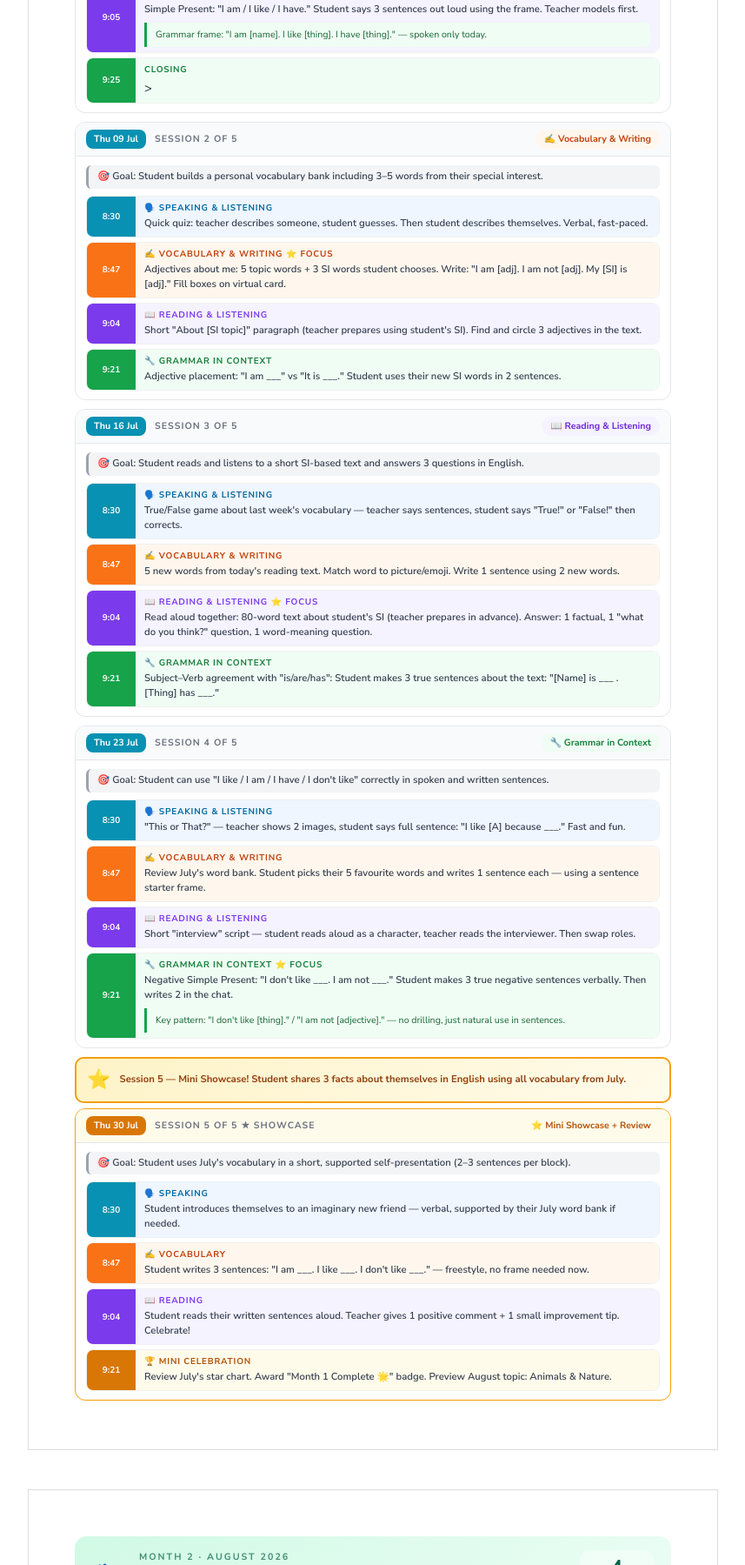
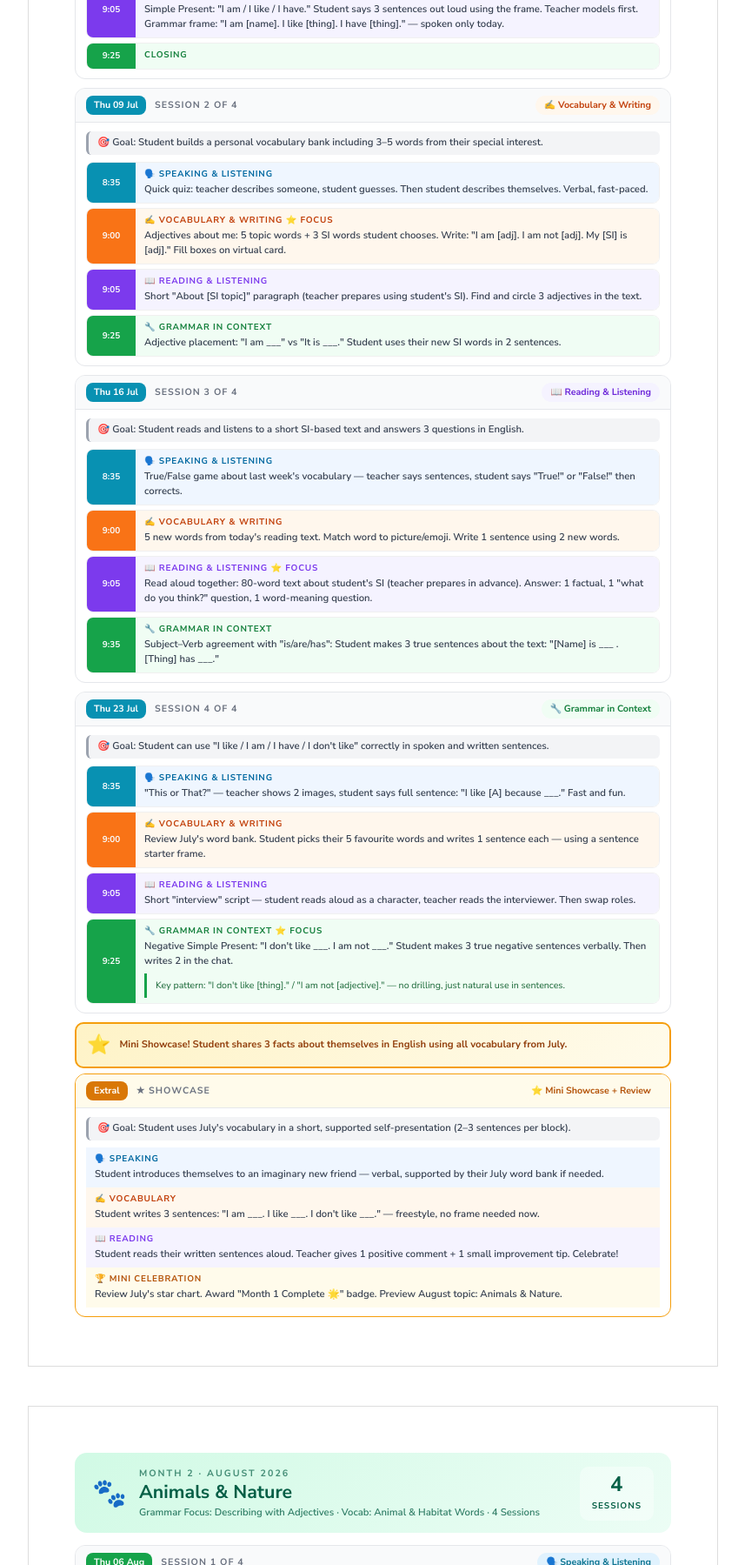
Before and after one commit to imaningot-wq/English, a plain HTML site: page index.html in a window 1280 px wide. Shown: the part 3946-5745 px from the top of the page at 87% size, without its empty margins (211-1068 px from the left). Drawn offline with nearby package versions, Linux system fonts and the light colour scheme.

Commit message:
Update index.html

```diff
--- a/index.html
+++ b/index.html
@@ -849,8 +849,8 @@
       <div class="time-blocks">
         <div class="time-block"><div class="tb-time" style="background:#0891B2;">8:35</div><div class="tb-content tb-speaking"><div class="tb-label label-speaking">Who are we?</div><div class="tb-activity">Introductuce ourselves. Tell 1 interesting thing about ourselves. "Interest Map" — A blank mind map. Student says the words; teacher types them in. Verbal warm-up, no pressure. 5 "words about me": name, age, hobby, favourite, dislike. Write 1 sentence: "My name is ___. I like ___</div></div></div>
         <div class="time-block"><div class="tb-time" style="background:#F97316;">9:00</div><div class="tb-content tb-vocab"><div class="tb-label label-vocab">Break</div><div class="tb-activity">Lets strech out and drink some water.</div></div></div>
-        <div class="time-block"><div class="tb-time" style="background:#7C3AED;">9:05</div><div class="tb-content tb-reading"><div class="tb-label label-reading">🔧 Grammar in Context</div><div class="tb-activity">Simple Present: "I am / I like / I have." Student says 3 sentences out loud using the frame. Teacher models first.</div><div class="grammar-inset">Grammar frame: "I am [name]. I like [thing]. I have [thing]." — spoken only today.</div></div></div>
-        <div class="time-block"><div class="tb-time" style="background:#16A34A;">9:25</div><div class="tb-content tb-grammar"><div class="tb-label label-grammar">Closing</div>></div></div>
+        <div class="time-block"><div class="tb-time" style="background:#7C3AED;">9:05</div><div class="tb-content tb-reading"><div class="tb-label label-reading">🔧 Grammar in Context</div><div class="tb-activity">Simple Present: "I am / I like / I have." Student says 3 sentences out loud using the frame. Teacher models first. Grammar frame: "I am [name]. I like [thing]. I have [thing]." — spoken only today.</div></div></div>
+        <div class="time-block"><div class="tb-time" style="background:#16A34A;">9:25</div><div class="tb-content tb-grammar"><div class="tb-label label-grammar">Closing</div></div></div>
       </div>
     </div>
   </div>
@@ -859,16 +859,16 @@
   <div class="session-card">
     <div class="session-header">
       <div class="session-date-badge">Thu 09 Jul</div>
-      <div class="session-num">Session 2 of 5</div>
+      <div class="session-num">Session 2 of 4</div>
       <div class="session-focus-pill focus-vocab">✍️ Vocabulary &amp; Writing</div>
     </div>
     <div class="session-body">
       <div class="session-goal">🎯 Goal: Student builds a personal vocabulary bank including 3–5 words from their special interest.</div>
       <div class="time-blocks">
-        <div class="time-block"><div class="tb-time" style="background:#0891B2;">8:30</div><div class="tb-content tb-speaking"><div class="tb-label label-speaking">🗣️ Speaking &amp; Listening</div><div class="tb-activity">Quick quiz: teacher describes someone, student guesses. Then student describes themselves. Verbal, fast-paced.</div></div></div>
-        <div class="time-block"><div class="tb-time" style="background:#F97316;">8:47</div><div class="tb-content tb-vocab"><div class="tb-label label-vocab">✍️ Vocabulary &amp; Writing ⭐ FOCUS</div><div class="tb-activity">Adjectives about me: 5 topic words + 3 SI words student chooses. Write: "I am [adj]. I am not [adj]. My [SI] is [adj]." Fill boxes on virtual card.</div></div></div>
-        <div class="time-block"><div class="tb-time" style="background:#7C3AED;">9:04</div><div class="tb-content tb-reading"><div class="tb-label label-reading">📖 Reading &amp; Listening</div><div class="tb-activity">Short "About [SI topic]" paragraph (teacher prepares using student's SI). Find and circle 3 adjectives in the text.</div></div></div>
-        <div class="time-block"><div class="tb-time" style="background:#16A34A;">9:21</div><div class="tb-content tb-grammar"><div class="tb-label label-grammar">🔧 Grammar in Context</div><div class="tb-activity">Adjective placement: "I am ___" vs "It is ___." Student uses their new SI words in 2 sentences.</div></div></div>
+        <div class="time-block"><div class="tb-time" style="background:#0891B2;">8:35</div><div class="tb-content tb-speaking"><div class="tb-label label-speaking">🗣️ Speaking &amp; Listening</div><div class="tb-activity">Quick quiz: teacher describes someone, student guesses. Then student describes themselves. Verbal, fast-paced.</div></div></div>
+        <div class="time-block"><div class="tb-time" style="background:#F97316;">9:00</div><div class="tb-content tb-vocab"><div class="tb-label label-vocab">✍️ Vocabulary &amp; Writing ⭐ FOCUS</div><div class="tb-activity">Adjectives about me: 5 topic words + 3 SI words student chooses. Write: "I am [adj]. I am not [adj]. My [SI] is [adj]." Fill boxes on virtual card.</div></div></div>
+        <div class="time-block"><div class="tb-time" style="background:#7C3AED;">9:05</div><div class="tb-content tb-reading"><div class="tb-label label-reading">📖 Reading &amp; Listening</div><div class="tb-activity">Short "About [SI topic]" paragraph (teacher prepares using student's SI). Find and circle 3 adjectives in the text.</div></div></div>
+        <div class="time-block"><div class="tb-time" style="background:#16A34A;">9:25</div><div class="tb-content tb-grammar"><div class="tb-label label-grammar">🔧 Grammar in Context</div><div class="tb-activity">Adjective placement: "I am ___" vs "It is ___." Student uses their new SI words in 2 sentences.</div></div></div>
       </div>
     </div>
   </div>
@@ -877,16 +877,16 @@
   <div class="session-card">
     <div class="session-header">
       <div class="session-date-badge">Thu 16 Jul</div>
-      <div class="session-num">Session 3 of 5</div>
+      <div class="session-num">Session 3 of 4</div>
       <div class="session-focus-pill focus-reading">📖 Reading &amp; Listening</div>
     </div>
     <div class="session-body">
       <div class="session-goal">🎯 Goal: Student reads and listens to a short SI-based text and answers 3 questions in English.</div>
       <div class="time-blocks">
-        <div class="time-block"><div class="tb-time" style="background:#0891B2;">8:30</div><div class="tb-content tb-speaking"><div class="tb-label label-speaking">🗣️ Speaking &amp; Listening</div><div class="tb-activity">True/False game about last week's vocabulary — teacher says sentences, student says "True!" or "False!" then corrects.</div></div></div>
-        <div class="time-block"><div class="tb-time" style="background:#F97316;">8:47</div><div class="tb-content tb-vocab"><div class="tb-label label-vocab">✍️ Vocabulary &amp; Writing</div><div class="tb-activity">5 new words from today's reading text. Match word to picture/emoji. Write 1 sentence using 2 new words.</div></div></div>
-        <div class="time-block"><div class="tb-time" style="background:#7C3AED;">9:04</div><div class="tb-content tb-reading"><div class="tb-label label-reading">📖 Reading &amp; Listening ⭐ FOCUS</div><div class="tb-activity">Read aloud together: 80-word text about student's SI (teacher prepares in advance). Answer: 1 factual, 1 "what do you think?" question, 1 word-meaning question.</div></div></div>
-        <div class="time-block"><div class="tb-time" style="background:#16A34A;">9:21</div><div class="tb-content tb-grammar"><div class="tb-label label-grammar">🔧 Grammar in Context</div><div class="tb-activity">Subject–Verb agreement with "is/are/has": Student makes 3 true sentences about the text: "[Name] is ___ . [Thing] has ___."</div></div></div>
+        <div class="time-block"><div class="tb-time" style="background:#0891B2;">8:35</div><div class="tb-content tb-speaking"><div class="tb-label label-speaking">🗣️ Speaking &amp; Listening</div><div class="tb-activity">True/False game about last week's vocabulary — teacher says sentences, student says "True!" or "False!" then corrects.</div></div></div>
+        <div class="time-block"><div class="tb-time" style="background:#F97316;">9:00</div><div class="tb-content tb-vocab"><div class="tb-label label-vocab">✍️ Vocabulary &amp; Writing</div><div class="tb-activity">5 new words from today's reading text. Match word to picture/emoji. Write 1 sentence using 2 new words.</div></div></div>
+        <div class="time-block"><div class="tb-time" style="background:#7C3AED;">9:05</div><div class="tb-content tb-reading"><div class="tb-label label-reading">📖 Reading &amp; Listening ⭐ FOCUS</div><div class="tb-activity">Read aloud together: 80-word text about student's SI (teacher prepares in advance). Answer: 1 factual, 1 "what do you think?" question, 1 word-meaning question.</div></div></div>
+        <div class="time-block"><div class="tb-time" style="background:#16A34A;">9:35</div><div class="tb-content tb-grammar"><div class="tb-label label-grammar">🔧 Grammar in Context</div><div class="tb-activity">Subject–Verb agreement with "is/are/has": Student makes 3 true sentences about the text: "[Name] is ___ . [Thing] has ___."</div></div></div>
       </div>
     </div>
   </div>
@@ -895,16 +895,16 @@
   <div class="session-card">
     <div class="session-header">
       <div class="session-date-badge">Thu 23 Jul</div>
-      <div class="session-num">Session 4 of 5</div>
+      <div class="session-num">Session 4 of 4</div>
       <div class="session-focus-pill focus-grammar">🔧 Grammar in Context</div>
     </div>
     <div class="session-body">
       <div class="session-goal">🎯 Goal: Student can use "I like / I am / I have / I don't like" correctly in spoken and written sentences.</div>
       <div class="time-blocks">
-        <div class="time-block"><div class="tb-time" style="background:#0891B2;">8:30</div><div class="tb-content tb-speaking"><div class="tb-label label-speaking">🗣️ Speaking &amp; Listening</div><div class="tb-activity">"This or That?" — teacher shows 2 images, student says full sentence: "I like [A] because ___." Fast and fun.</div></div></div>
-        <div class="time-block"><div class="tb-time" style="background:#F97316;">8:47</div><div class="tb-content tb-vocab"><div class="tb-label label-vocab">✍️ Vocabulary &amp; Writing</div><div class="tb-activity">Review July's word bank. Student picks their 5 favourite words and writes 1 sentence each — using a sentence starter frame.</div></div></div>
-        <div class="time-block"><div class="tb-time" style="background:#7C3AED;">9:04</div><div class="tb-content tb-reading"><div class="tb-label label-reading">📖 Reading &amp; Listening</div><div class="tb-activity">Short "interview" script — student reads aloud as a character, teacher reads the interviewer. Then swap roles.</div></div></div>
-        <div class="time-block"><div class="tb-time" style="background:#16A34A;">9:21</div><div class="tb-content tb-grammar"><div class="tb-label label-grammar">🔧 Grammar in Context ⭐ FOCUS</div><div class="tb-activity">Negative Simple Present: "I don't like ___. I am not ___." Student makes 3 true negative sentences verbally. Then writes 2 in the chat.</div><div class="grammar-inset">Key pattern: "I don't like [thing]." / "I am not [adjective]." — no drilling, just natural use in sentences.</div></div></div>
+        <div class="time-block"><div class="tb-time" style="background:#0891B2;">8:35</div><div class="tb-content tb-speaking"><div class="tb-label label-speaking">🗣️ Speaking &amp; Listening</div><div class="tb-activity">"This or That?" — teacher shows 2 images, student says full sentence: "I like [A] because ___." Fast and fun.</div></div></div>
+        <div class="time-block"><div class="tb-time" style="background:#F97316;">9:00</div><div class="tb-content tb-vocab"><div class="tb-label label-vocab">✍️ Vocabulary &amp; Writing</div><div class="tb-activity">Review July's word bank. Student picks their 5 favourite words and writes 1 sentence each — using a sentence starter frame.</div></div></div>
+        <div class="time-block"><div class="tb-time" style="background:#7C3AED;">9:05</div><div class="tb-content tb-reading"><div class="tb-label label-reading">📖 Reading &amp; Listening</div><div class="tb-activity">Short "interview" script — student reads aloud as a character, teacher reads the interviewer. Then swap roles.</div></div></div>
+        <div class="time-block"><div class="tb-time" style="background:#16A34A;">9:25</div><div class="tb-content tb-grammar"><div class="tb-label label-grammar">🔧 Grammar in Context ⭐ FOCUS</div><div class="tb-activity">Negative Simple Present: "I don't like ___. I am not ___." Student makes 3 true negative sentences verbally. Then writes 2 in the chat.</div><div class="grammar-inset">Key pattern: "I don't like [thing]." / "I am not [adjective]." — no drilling, just natural use in sentences.</div></div></div>
       </div>
     </div>
   </div>
@@ -912,21 +912,20 @@
   <!-- Jul Session 5 Showcase -->
   <div class="showcase-banner">
     <div class="showcase-icon">⭐</div>
-    <div class="showcase-text">Session 5 — Mini Showcase! Student shares 3 facts about themselves in English using all vocabulary from July.</div>
+    <div class="showcase-text">Mini Showcase! Student shares 3 facts about themselves in English using all vocabulary from July.</div>
   </div>
   <div class="session-card" style="border-color:#F59E0B;">
     <div class="session-header" style="background:#FFFBEB;">
-      <div class="session-date-badge" style="background:#D97706;">Thu 30 Jul</div>
-      <div class="session-num">Session 5 of 5 ★ SHOWCASE</div>
+      <div class="session-date-badge" style="background:#D97706;">Extral</div>
+      <div class="session-num"> ★ SHOWCASE</div>
       <div class="session-focus-pill focus-showcase">⭐ Mini Showcase + Review</div>
     </div>
     <div class="session-body">
       <div class="session-goal">🎯 Goal: Student uses July's vocabulary in a short, supported self-presentation (2–3 sentences per block).</div>
-      <div class="time-blocks">
-        <div class="time-block"><div class="tb-time" style="background:#0891B2;">8:30</div><div class="tb-content tb-speaking"><div class="tb-label label-speaking">🗣️ Speaking</div><div class="tb-activity">Student introduces themselves to an imaginary new friend — verbal, supported by their July word bank if needed.</div></div></div>
-        <div class="time-block"><div class="tb-time" style="background:#F97316;">8:47</div><div class="tb-content tb-vocab"><div class="tb-label label-vocab">✍️ Vocabulary</div><div class="tb-activity">Student writes 3 sentences: "I am ___. I like ___. I don't like ___." — freestyle, no frame needed now.</div></div></div>
-        <div class="time-block"><div class="tb-time" style="background:#7C3AED;">9:04</div><div class="tb-content tb-reading"><div class="tb-label label-reading">📖 Reading</div><div class="tb-activity">Student reads their written sentences aloud. Teacher gives 1 positive comment + 1 small improvement tip. Celebrate!</div></div></div>
-        <div class="time-block"><div class="tb-time" style="background:#D97706;">9:21</div><div class="tb-content tb-wrap"><div class="tb-label label-wrap">🏆 Mini Celebration</div><div class="tb-activity">Review July's star chart. Award "Month 1 Complete 🌟" badge. Preview August topic: Animals &amp; Nature.</div></div></div>
+        <div class="tb-content tb-speaking"><div class="tb-label label-speaking">🗣️ Speaking</div><div class="tb-activity">Student introduces themselves to an imaginary new friend — verbal, supported by their July word bank if needed.</div></div>
+        <div class="tb-content tb-vocab"><div class="tb-label label-vocab">✍️ Vocabulary</div><div class="tb-activity">Student writes 3 sentences: "I am ___. I like ___. I don't like ___." — freestyle, no frame needed now.</div></div>
+        <div class="tb-content tb-reading"><div class="tb-label label-reading">📖 Reading</div><div class="tb-activity">Student reads their written sentences aloud. Teacher gives 1 positive comment + 1 small improvement tip. Celebrate!</div></div>
+        <div class="tb-content tb-wrap"><div class="tb-label label-wrap">🏆 Mini Celebration</div><div class="tb-activity">Review July's star chart. Award "Month 1 Complete 🌟" badge. Preview August topic: Animals &amp; Nature.</div></div>
       </div>
     </div>
   </div>
```
